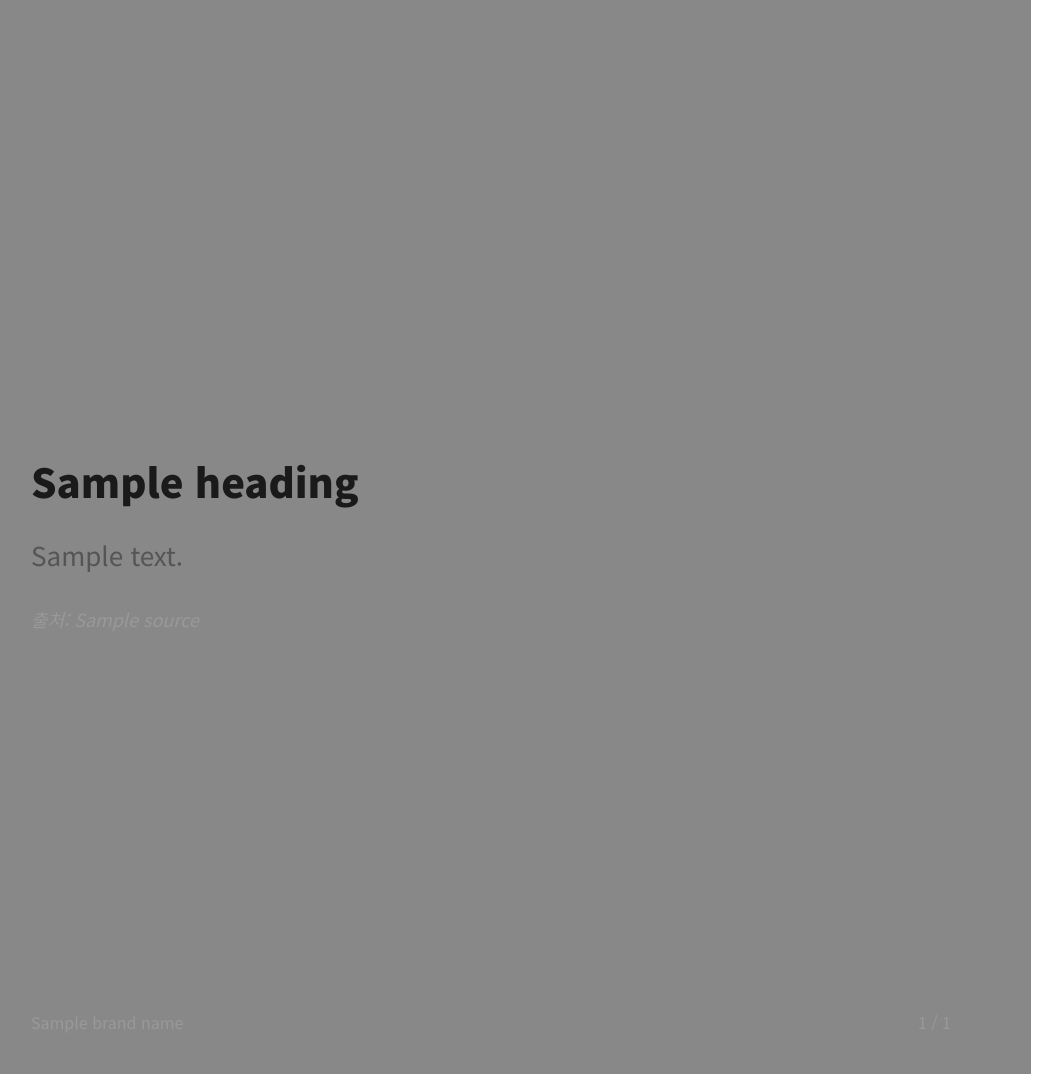
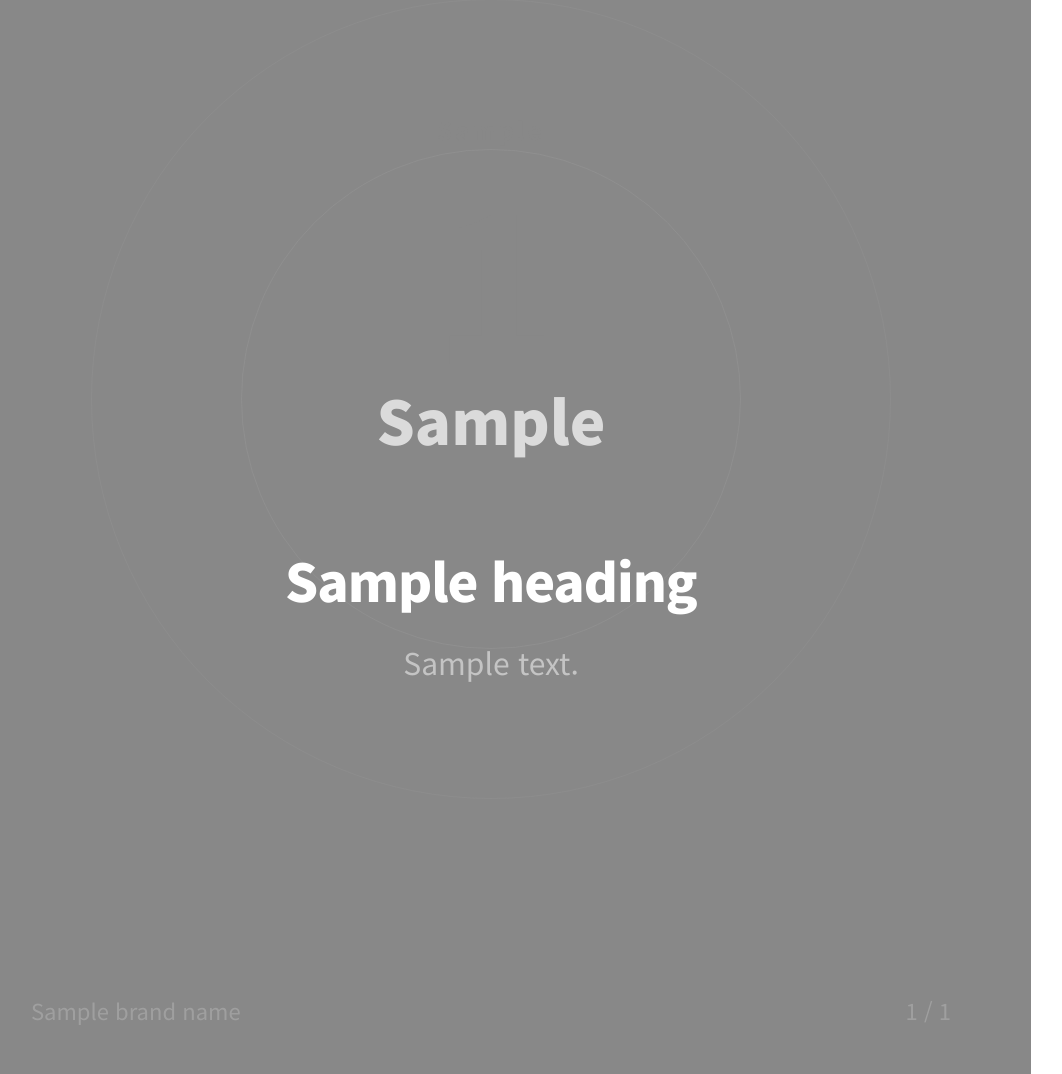
Before and after one commit to lodaebone6980/card-news-insta, a Python web app: template templates/content-stat.html in a window 1280 px wide. Shown: the part 276-1350 px from the top of the page, without its empty margins (49-1111 px from the left). Run offline with Jinja, Linux system fonts and the light colour scheme; the template is opened without the code that fills it: most values are stand-ins (such as "Sample title", 1, 10 or a date in 2020).

Commit message:
Revamp content-stat.html layout and styles
Updated the layout and styling of the content statistics slide, adding new elements such as background circles and glow effects.

```diff
--- a/templates/content-stat.html
+++ b/templates/content-stat.html
@@ -6,79 +6,82 @@
 @import url('https://fonts.googleapis.com/css2?family=Noto+Sans+KR:wght@400;700;900&display=swap');
 * { margin: 0; padding: 0; box-sizing: border-box; }
 body { width: 1080px; height: 1350px; overflow: hidden; font-family: 'Noto Sans KR', sans-serif; }
-
 .slide {
   width: 1080px; height: 1350px;
   background: {{ sub_color }};
   padding: 80px;
   display: flex; flex-direction: column;
-    justify-content: center;
-    position: relative;
+  justify-content: center; align-items: center;
+  text-align: center;
+  position: relative; overflow: hidden;
 }
-
-  .accent-bar {
-    position: absolute; top: 0; left: 0;
-    width: 100%; height: 6px;
-    background: {{ main_color }};
+.top-bar { position: absolute; top: 0; left: 0; right: 0; height: 8px; background: {{ main_color }}; }
+.bg-circle {
+  position: absolute; width: 800px; height: 800px; border-radius: 50%;
+  border: 1px solid rgba(255,255,255,0.04);
+  top: 50%; left: 50%; transform: translate(-50%, -50%);
 }
-
+.bg-circle-inner {
+  position: absolute; width: 500px; height: 500px; border-radius: 50%;
+  border: 1px solid rgba(255,255,255,0.06);
+  top: 50%; left: 50%; transform: translate(-50%, -50%);
+}
+.glow {
+  position: absolute; width: 600px; height: 600px; border-radius: 50%;
+  background: radial-gradient({{ main_color }}12, transparent 70%);
+  top: 50%; left: 50%; transform: translate(-50%, -50%);
+}
+.category-tag {
+  font-size: 24px; font-weight: 700;
+  color: {{ main_color }}; letter-spacing: 3px;
+  margin-bottom: 40px; position: relative; z-index: 2;
+}
+.stat-number {
+  font-size: 200px; font-weight: 900;
+  color: {{ main_color }};
+  line-height: 0.9; letter-spacing: -8px;
+  position: relative; z-index: 2;
+}
+.stat-unit {
+  font-size: 60px; font-weight: 900;
+  color: rgba(255,255,255,0.7);
+  margin-top: 8px; position: relative; z-index: 2;
+}
+.divider {
+  width: 80px; height: 4px; background: {{ main_color }};
+  border-radius: 2px; margin: 40px auto;
+  position: relative; z-index: 2;
+}
+.heading {
+  font-size: 52px; font-weight: 900;
+  color: #fff; line-height: 1.3;
+  letter-spacing: -1px; word-break: keep-all;
+  position: relative; z-index: 2; margin-bottom: 24px;
+}
+.body {
+  font-size: 30px; color: rgba(255,255,255,0.5);
+  line-height: 1.6; word-break: keep-all;
+  position: relative; z-index: 2;
+}
 .footer {
-    position: absolute; bottom: 40px; left: 80px; right: 80px;
+  position: absolute; bottom: 48px; left: 80px; right: 80px;
   display: flex; justify-content: space-between;
-    font-size: 16px; color: #999;
-  }
-
-  .category-tag {
-    display: inline-block;
-    font-size: 20px; font-weight: 700;
-    color: {{ main_color }};
-    letter-spacing: 3px;
-    margin-bottom: 24px;
-    text-transform: uppercase;
-  }
-
-  .big-number {
-    font-size: 120px; font-weight: 900;
-    color: {{ main_color }};
-    line-height: 1;
-    margin-bottom: 12px;
-  }
-
-  .big-unit {
-    font-size: 48px; font-weight: 700;
-    color: {{ main_color }};
-    opacity: 0.7;
-    margin-bottom: 32px;
-  }
-
-  .heading {
-    font-size: 40px; font-weight: 900;
-    color: #1A1A1A;
-    line-height: 1.4;
-    margin-bottom: 24px;
-  }
-
-  .body {
-    font-size: 26px; color: #555;
-    line-height: 1.7;
-  }
-
-  .source {
-    margin-top: 28px;
-    font-size: 18px; color: #999;
-    font-style: italic;
+  font-size: 22px; color: rgba(255,255,255,0.2); z-index: 2;
 }
 </style>
 </head>
 <body>
 <div class="slide">
-    <div class="accent-bar"></div>
-    <span class="category-tag">{{ category_tag }}</span>
-    <div class="big-number">{{ stat_number }}</div>
-    <div class="big-unit">{{ stat_unit }}</div>
+  <div class="top-bar"></div>
+  <div class="bg-circle"></div>
+  <div class="bg-circle-inner"></div>
+  <div class="glow"></div>
+  <div class="category-tag">{{ category_tag }}</div>
+  <div class="stat-number">{{ stat_number }}</div>
+  {% if stat_unit %}<div class="stat-unit">{{ stat_unit }}</div>{% endif %}
+  <div class="divider"></div>
   <h2 class="heading">{{ heading }}</h2>
   <p class="body">{{ body }}</p>
-    {% if source %}<p class="source">출처: {{ source }}</p>{% endif %}
   <div class="footer">
     <span>{{ brand_name }}</span>
     <span>{{ slide_number }} / {{ total_slides }}</span>
```
Lines whose indentation alone changed are shown as unchanged.
